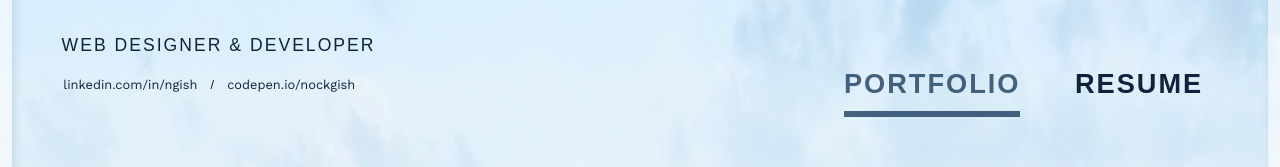
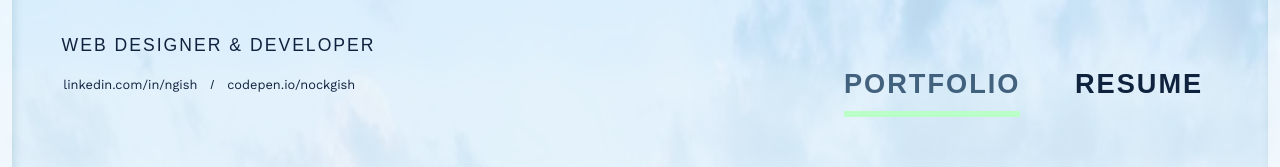
Before and after one commit to nockgish/ngishsite, a plain HTML site: page portfolio/index.html in a window 1280 px wide. Shown: the part 309-476 px from the top of the page. Drawn offline with nearby package versions, Linux system fonts and the light colour scheme; a web font is replaced by a local one.

Commit message:
no more css tonight

```diff
--- a/css/ngish.css
+++ b/css/ngish.css
@@ -61,7 +61,8 @@ body {
 #portfolio-body li a:hover,
 #portfolio-body .on-this-view {
 	color: rgba(10, 45, 80, 0.73);
-	border-bottom: 0.5vw rgba(10, 45, 80, 0.73) solid !important;
+	border-bottom: 0.5vw rgba(185, 255, 199, 0.98) solid !important;
+
 }
 
 #portfolio-body .foot .topl {
```
